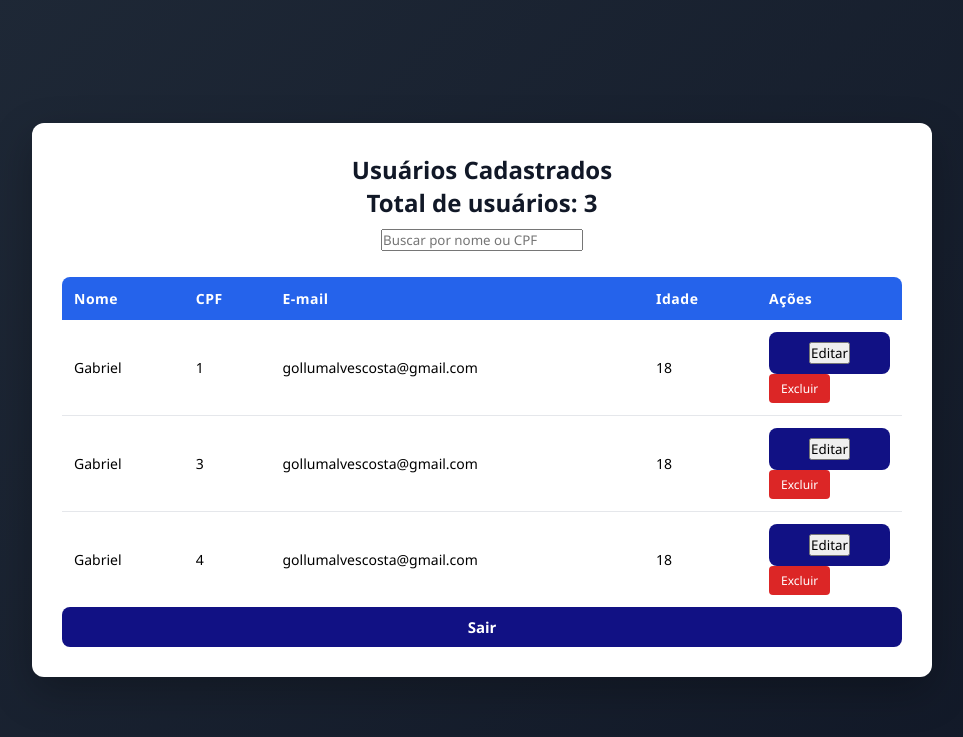
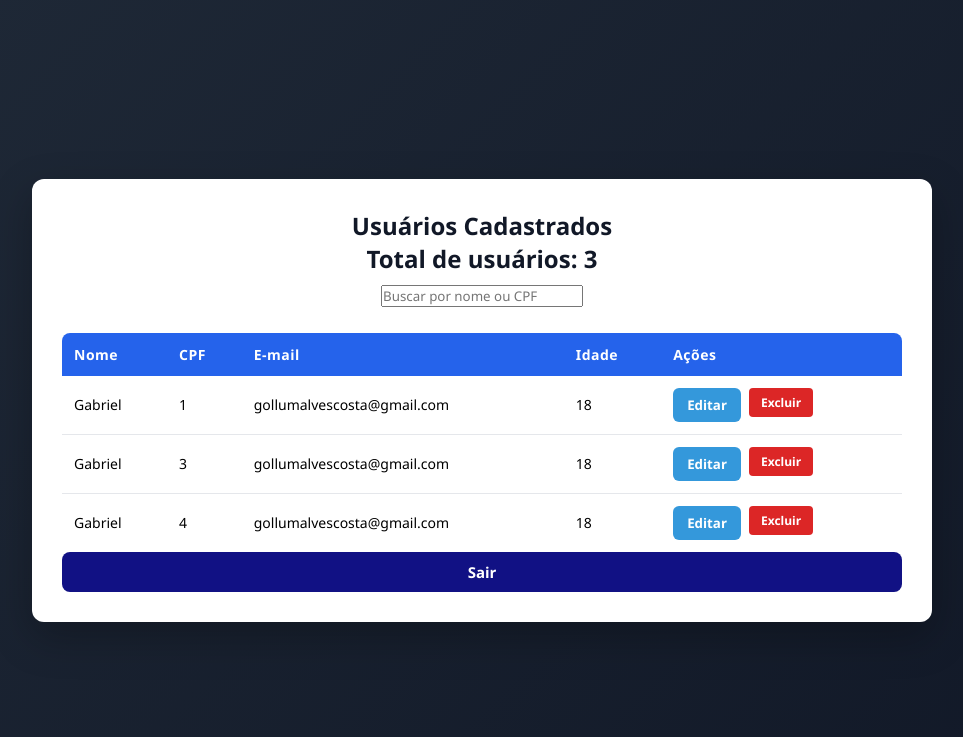
Before and after one commit to GabrielAlvesCosta/Evolucao-do-Sistema, a Flask app: page /usuarios in a window 1280 px wide. Shown: the top 737 px of the page, without its empty margins (158-1121 px from the left). Run offline with Flask 3, Linux system fonts and the light colour scheme.

Commit message:
Update button styles and clean up CSS
Refactor button styles and remove unused alert classes.

```diff
--- a/static/usuarios.css
+++ b/static/usuarios.css
@@ -89,48 +89,59 @@ tbody tr:last-child td {
     transform: translateY(-1px);
 }
 
-.flash-container {
-    display: flex;
-    flex-direction: column;
-    align-items: center;
-    justify-content: center;
-    width: 100%;
-    position: fixed;
-    top: 20px;
-    z-index: 1000;
+.contador strong {
+    color: #2563eb;
+    font-size: 16px;
 }
 
-.alert {
-    min-width: 300px;
-    max-width: 500px;
-    padding: 15px 20px;
-    margin-bottom: 10px;
-    border-radius: 8px;
-    text-align: center;
-    font-family: sans-serif;
-    font-weight: bold;
-    box-shadow: 0px 4px 6px rgba(0,0,0,0.1);
+/* ===========================
+   BOTÕES
+=========================== */
+
+button {
+    padding: 8px 14px;
+    border: none;
+    border-radius: 6px;
+    cursor: pointer;
+    font-weight: 600;
+    transition: 0.3s ease;
 }
 
-.alert-sucesso {
-    background-color: #d4edda;
-    color: #155724;
-    border: 1px solid #c3e6cb;
+/* Botão Editar */
+.btn-editar {
+    background-color: #3498db;
+    color: white;
 }
 
-.alert-erro {
-    background-color: #f8d7da;
-    color: #721c24;
-    border: 1px solid #f5c6cb;
+.btn-editar:hover {
+    background-color: #2980b9;
+    transform: translateY(-2px);
 }
 
-a {
+/* Botão Excluir */
+.btn-excluir {
+    background-color: #e74c3c;
+    color: white;
+}
+
+.btn-excluir:hover {
+    background-color: #c0392b;
+    transform: translateY(-2px);
+}
+
+/* Organização dos botões lado a lado */
+.acoes {
+    display: flex;
+    gap: 8px;
+}
+
+.sair {
+    background-color: #111184;
+    color: white;
     width: 100%;
     padding: 10px;
     border: none;
     border-radius: 8px;
-    background-color: #111184;
-    color: white;
     font-weight: 600;
     font-size: 15px;
     cursor: pointer;
@@ -143,7 +154,7 @@ a {
     justify-content: center;
 }
 
-a:hover {
+.sair:hover {
     background-color: #1d4ed8;
     transform: translateY(-2px);
 }
```
